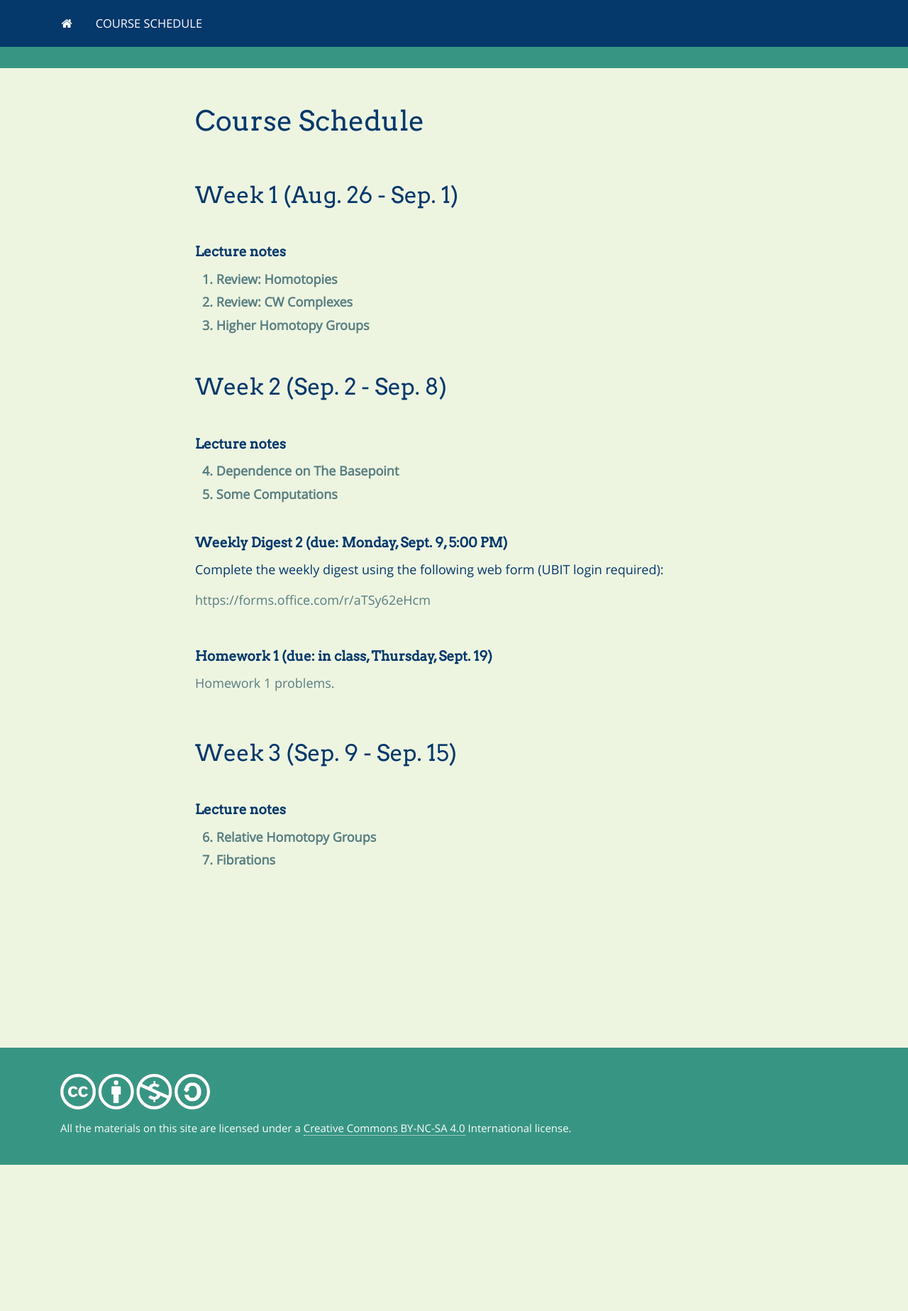
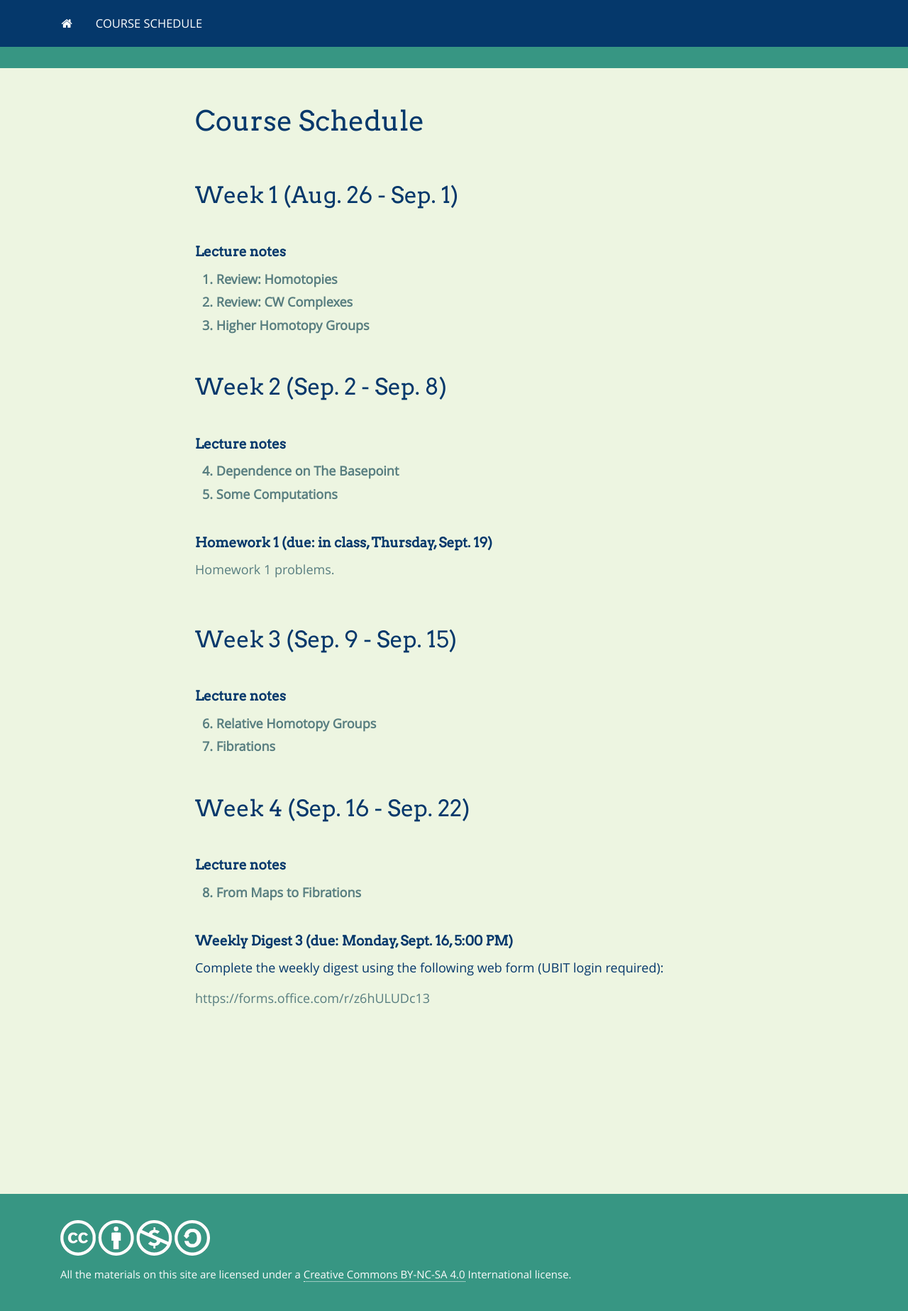
Before and after one commit to bbadzioch/727_site, a Jekyll site: the page built from course_schedule.md, in a window 1280 px wide. Shown: the whole page at 71% size. Built offline with Jekyll 4.4.1, drawn with Linux system fonts in a browser that asks for light colours; nearby versions of some CDN libraries; our own code applies the rules of GitHub Pages for plain Markdown files; before the commit the page ends 1641 px from its top, so only the background shows below that.

Commit message:
Update course_schedule.md

```diff
--- a/course_schedule.md
+++ b/course_schedule.md
@@ -32,14 +32,6 @@ layout: lecture_notes
 
 <br/>
 
-#### **Weekly Digest 2 (due: Monday, Sept. 9, 5:00 PM)**
-
-Complete the weekly digest using the following web form (UBIT login required):
-
-[https://forms.office.com/r/aTSy62eHcm](https://forms.office.com/r/aTSy62eHcm)
-
-<br/>
-
 
 #### **Homework 1 (due: in class, Thursday, Sept. 19)**
 
@@ -57,6 +49,29 @@ Complete the weekly digest using the following web form (UBIT login required):
 {% include lecture_notes_table.html chapter="6. Relative Homotopy Groups" %}
 {% include lecture_notes_table.html chapter="7. Fibrations" %}
 
+
+
+<br/>
+
+## Week 4 (Sep. 16 - Sep. 22)
+
+<br/>
+
+#### **Lecture notes**
+
+{% include lecture_notes_table.html chapter="8. From Maps to Fibrations" %}
+
+<br/>
+
+#### **Weekly Digest 3 (due: Monday, Sept. 16, 5:00 PM)**
+
+Complete the weekly digest using the following web form (UBIT login required):
+
+[https://forms.office.com/r/z6hULUDc13](https://forms.office.com/r/z6hULUDc13)
+
+
+
+
 <br/>
 <br/>
 <br/>
```
